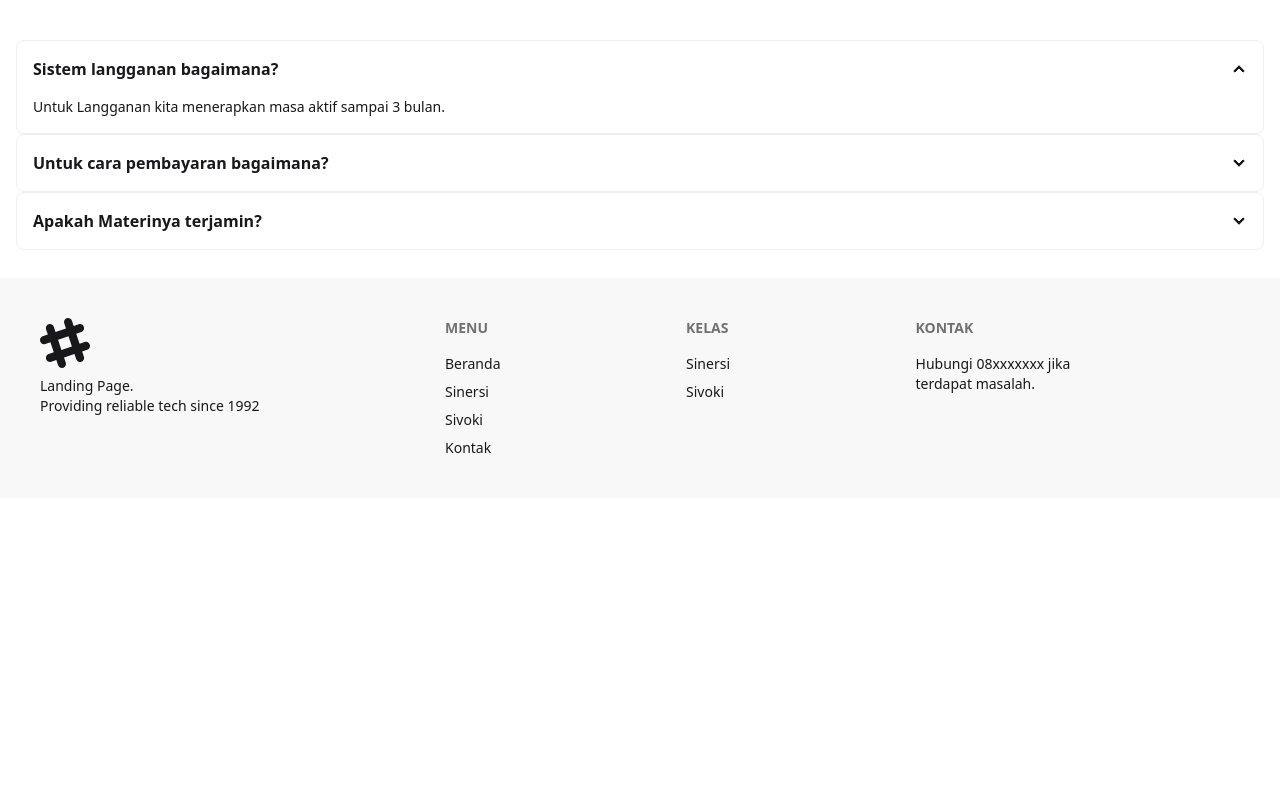
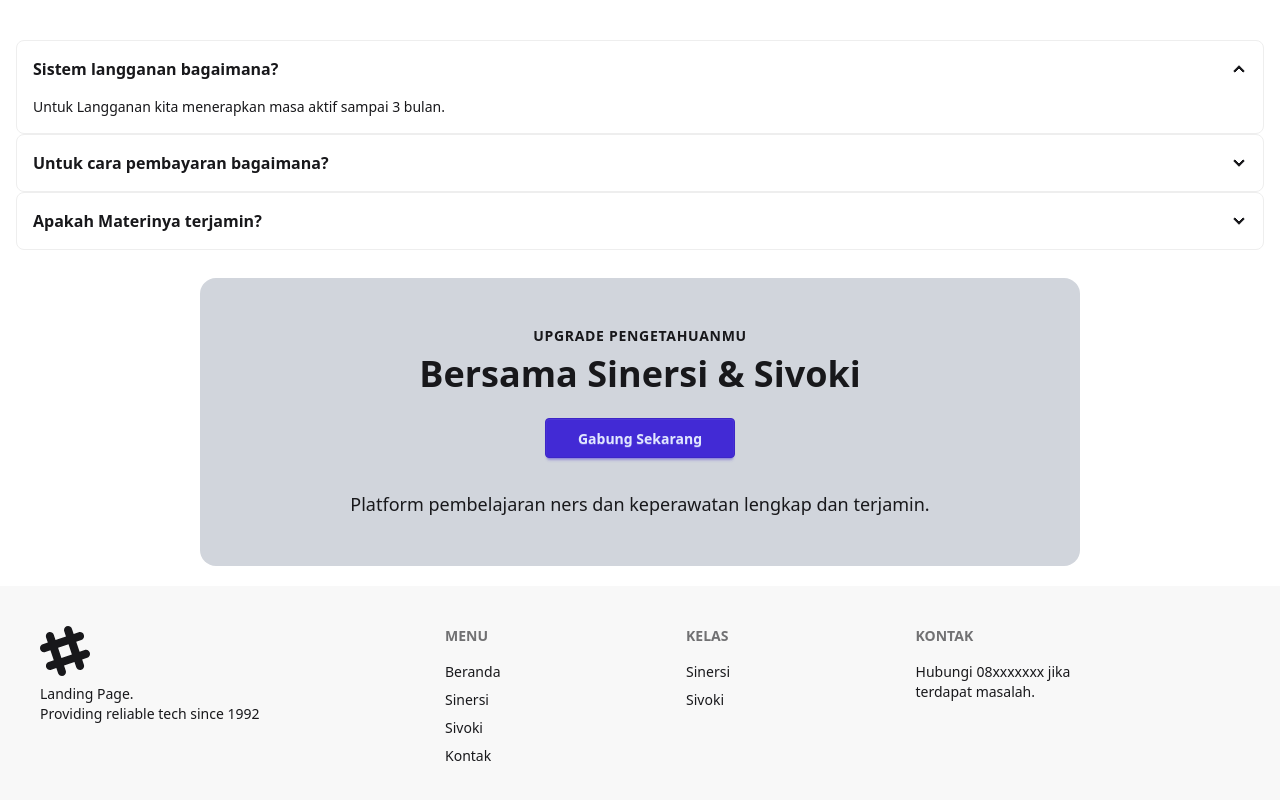
Before and after one commit to MamenHD/LandingPage, a Next.js app: page / in a window 1280 px wide. Shown: the part 2002-2802 px from the top of the page. Before the commit the page ends 2500 px from the top, so only its background shows below. Built offline with nearby package versions, Linux system fonts and the light colour scheme.

Commit message:
Menambahkan Section penutup

```diff
--- a/src/components/Content/index.js
+++ b/src/components/Content/index.js
@@ -9,7 +9,7 @@ const Content = () => {
                         className="max-w-sm rounded-lg shadow-2xl"
                     />
                     <div>
-                        <h1 className="text-7xl font-bold pb-4 pe-5">Pembelajaran Terbaik</h1>
+                        <h1 className="md:text-7xl text-5xl font-bold pb-4 pe-5">Pembelajaran Terbaik</h1>
                         <div className="space-y-3 mb-5">
                             <div className="flex items-center text-2xl">
                                 <div className="w-2 h-2 bg-primary rounded-full mr-3"></div>
@@ -155,6 +155,20 @@ const Content = () => {
                     </div>
                 </div>
             </div>
+
+            {/* New Payment Process Section */}
+            <div className="bg-gray-300 py-12 px-4 text-center md:mx-50 mx-4 md:me-50 me-4 mb-5 rounded-2xl">
+                <div className="max-w-4xl mx-auto">
+                    <div className="text-sm uppercase font-bold tracking-wider mb-2">Upgrade Pengetahuanmu</div>
+                    <h2 className="text-3xl md:text-4xl font-bold mb-6">Bersama Sinersi & Sivoki</h2>
+                    <div className="flex flex-col sm:flex-row justify-center gap-4 mb-8">
+                        <button className="btn btn-primary px-8 ">Gabung Sekarang</button>
+                    </div>
+                    <p className="text-lg max-w-2xl mx-auto">
+                        Platform pembelajaran ners dan keperawatan lengkap dan terjamin.
+                    </p>
+                </div>
+            </div>
         </main>
     )
 }
```
